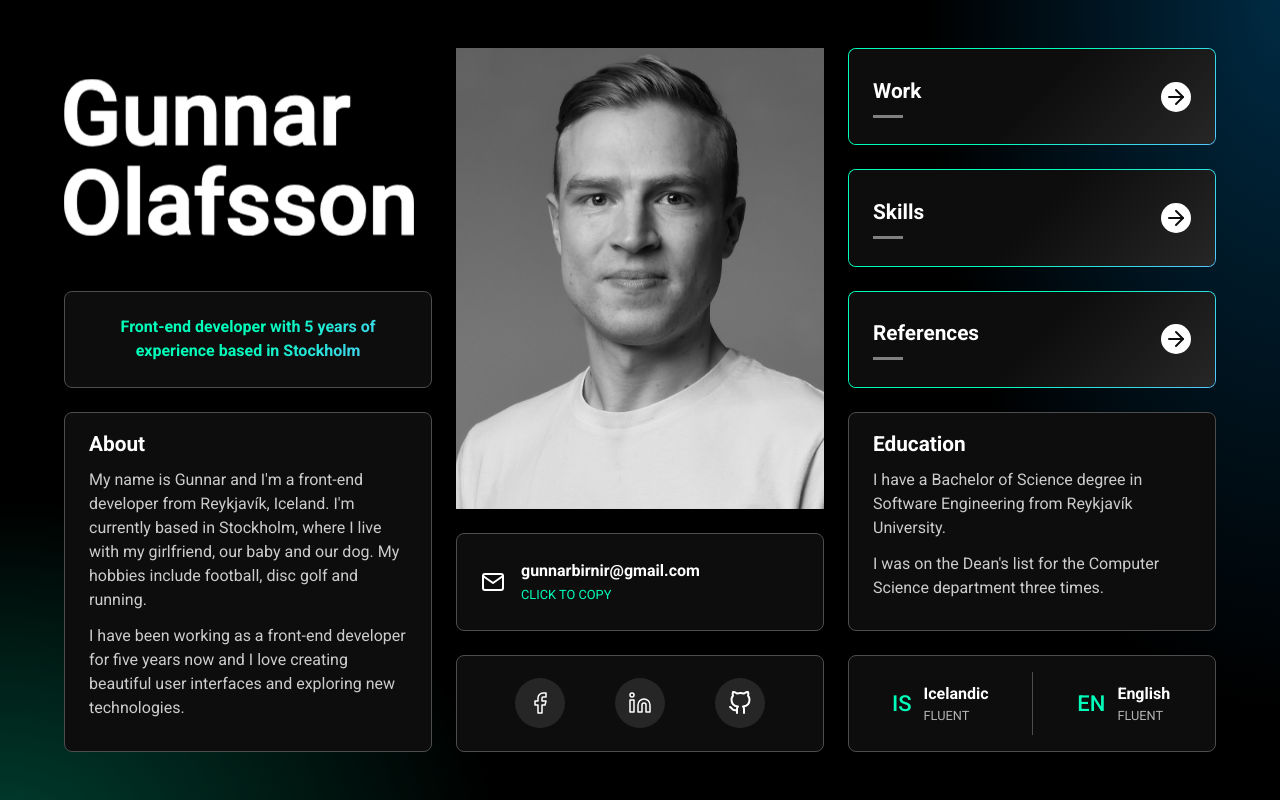
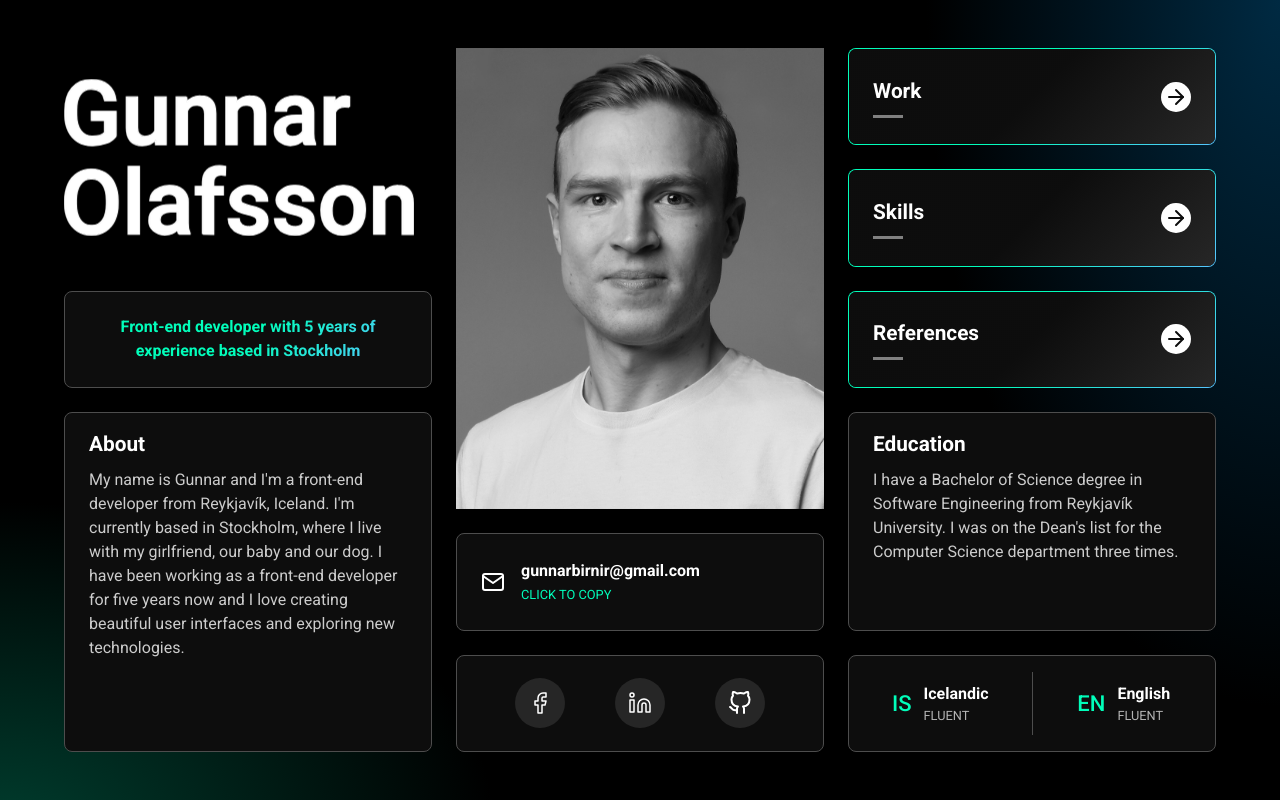
Before and after one commit to gunnarbirnir/resume-3.0, a React (Vite) app: page / in a window 1280 px wide. Built offline with nearby package versions, Linux system fonts and the light colour scheme.

Commit message:
Shorter content on narrow screens

```diff
--- a/src/assets/json/about.json
+++ b/src/assets/json/about.json
@@ -5,6 +5,6 @@
     "I have been working as a front-end developer for five years now and I love creating beautiful user interfaces and exploring new technologies."
   ],
   "shortText": [
-    "My name is Gunnar and I'm a front-end developer from Reykjavík, Iceland. I'm currently based in Stockholm, where I live with my girlfriend, our baby and our dog. I have been working as a front-end developer for five years."
+    "My name is Gunnar and I'm a front-end developer from Reykjavík, Iceland. I'm currently based in Stockholm, where I live with my girlfriend, our baby and our dog. I have been working as a front-end developer for five years now and I love creating beautiful user interfaces and exploring new technologies."
   ]
 }
--- a/src/assets/json/education.json
+++ b/src/assets/json/education.json
@@ -3,5 +3,8 @@
   "text": [
     "I have a Bachelor of Science degree in Software Engineering from Reykjavík University.",
     "I was on the Dean's list for the Computer Science department three times."
+  ],
+  "shortText": [
+    "I have a Bachelor of Science degree in Software Engineering from Reykjavík University. I was on the Dean's list for the Computer Science department three times."
   ]
 }
--- a/src/components/ContentGrid/index.tsx
+++ b/src/components/ContentGrid/index.tsx
@@ -67,9 +67,7 @@ const ContentGrid: FC = () => {
       </GridItemContainer>
 
       <GridItemContainer item={GridItemType.About} gridLayout={gridLayout}>
-        <GridItem.About
-          {...calcItemColumnsAndRows(GridItemType.About, gridLayout)}
-        />
+        <GridItem.About />
       </GridItemContainer>
 
       <GridItemContainer item={GridItemType.Image} gridLayout={gridLayout}>
--- a/src/components/GridItems/AboutItem/index.tsx
+++ b/src/components/GridItems/AboutItem/index.tsx
@@ -5,11 +5,11 @@ import { useMediaQuery } from "../../../hooks";
 import Card from "../../Card";
 import FadeIn from "../../FadeIn";
 import DefaultLayout from "../../DefaultLayout";
-import { GridItemLayoutProps } from "../types";
 
-const AboutItem: FC<GridItemLayoutProps> = ({ rows }) => {
-  const { isGridTablet } = useMediaQuery();
-  const aboutText = rows === 2 && !isGridTablet ? about.shortText : about.text;
+const AboutItem: FC = () => {
+  const { isGridDesktop, isGridTablet } = useMediaQuery();
+  const aboutText =
+    isGridDesktop || isGridTablet ? about.shortText : about.text;
 
   return (
     <FadeIn>
--- a/src/components/GridItems/EducationItem/index.tsx
+++ b/src/components/GridItems/EducationItem/index.tsx
@@ -1,17 +1,22 @@
 import { FC } from "react";
 
 import education from "../../../assets/json/education.json";
+import { useMediaQuery } from "../../../hooks";
 import Card from "../../Card";
 import FadeIn from "../../FadeIn";
 import DefaultLayout from "../../DefaultLayout";
 
 const EducationItem: FC = () => {
+  const { isGridDesktop, isGridTablet } = useMediaQuery();
+  const educationText =
+    isGridDesktop || isGridTablet ? education.shortText : education.text;
+
   return (
     <FadeIn>
       <Card scrollable>
         <DefaultLayout>
           <h2>{education.title}</h2>
-          {education.text.map((text, index) => (
+          {educationText.map((text, index) => (
             <p key={index}>{text}</p>
           ))}
         </DefaultLayout>
--- a/src/components/GridItems/SkillsItem/index.tsx
+++ b/src/components/GridItems/SkillsItem/index.tsx
@@ -4,6 +4,7 @@ import styled from "styled-components";
 import clsx from "clsx";
 
 import skills from "../../../assets/json/skills.json";
+import { useMediaQuery } from "../../../hooks";
 import Card from "../../Card";
 import FadeIn from "../../FadeIn";
 import { GridActionItemProps } from "../types";
@@ -31,6 +32,7 @@ const SkillsItem: FC<GridActionItemProps> = ({
   inTransition,
   setActive,
 }) => {
+  const { isGridDesktop, isGridTablet } = useMediaQuery();
   const [selectedSkill, setSelectedSkill] = useState<GeneralSkill | null>(null);
   const isStatic = active === undefined;
 
@@ -92,7 +94,9 @@ const SkillsItem: FC<GridActionItemProps> = ({
 
   const skillsContent = (
     <div>
-      <SkillsItemTitle>{skills.generalTitle}</SkillsItemTitle>
+      {!isGridDesktop && !isGridTablet && (
+        <SkillsItemTitle>{skills.generalTitle}</SkillsItemTitle>
+      )}
       <SkillsContainer>
         {skills.general.map(renderGeneralSkill)}
       </SkillsContainer>
```
